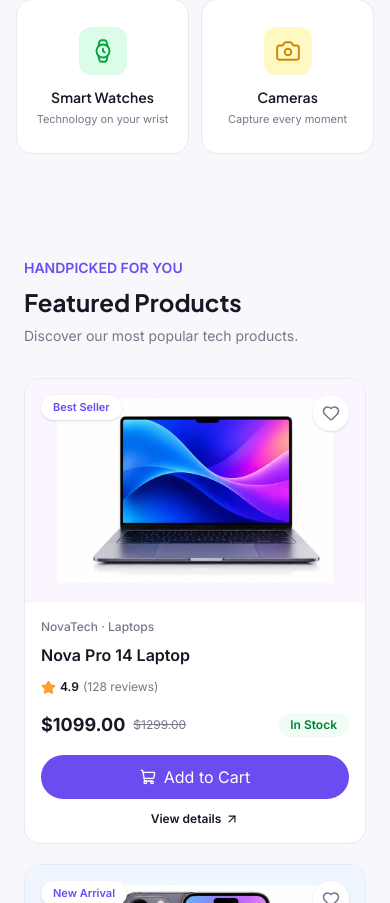
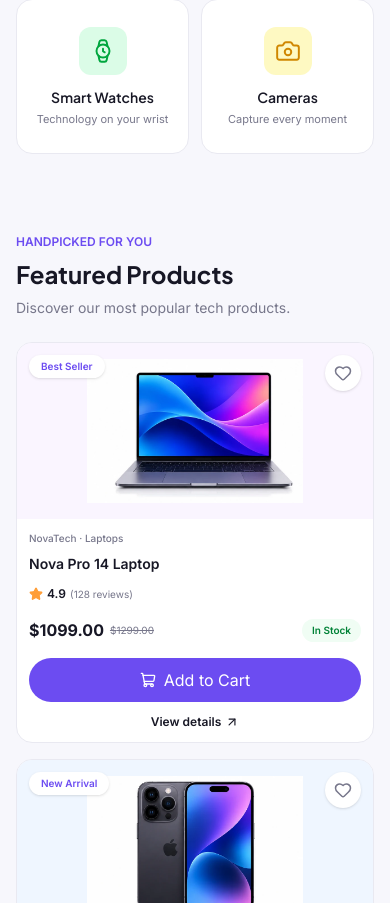
Before and after one commit to aminekhalfaoui343/nexacart, a Next.js app: page / in a window 390 px wide. Shown: the part 1461-2364 px from the top of the page. Built offline with nearby package versions, Linux system fonts and the light colour scheme.

Commit message:
feat: improve featured products responsive layout

```diff
--- a/src/components/home/FeaturedProducts.tsx
+++ b/src/components/home/FeaturedProducts.tsx
@@ -6,11 +6,11 @@ import ProductCard from "@/components/ui/ProductCard";
 
 export default function FeaturedProducts() {
   return (
-    <section className="mx-auto w-full max-w-[1440px] px-6 py-16">
+    <section className="mx-auto w-full max-w-[1440px] px-4 py-10 sm:px-6 sm:py-16">
       {/* Section Header */}
-      <div className="mb-8 flex items-end justify-between">
-        <div>
-          <p className="mb-2 text-sm font-semibold text-[#6C4CF1]">
+      <div className="mb-6 flex items-end justify-between gap-4 sm:mb-8">
+        <div className="min-w-0">
+          <p className="mb-2 text-xs font-semibold text-[#6C4CF1] sm:text-sm">
             HANDPICKED FOR YOU
           </p>
 
@@ -25,7 +25,7 @@ export default function FeaturedProducts() {
 
         <Link
           href="/shop"
-          className="hidden items-center gap-2 text-sm font-semibold text-[#6C4CF1] transition-colors hover:text-[#5739DC] sm:flex"
+          className="hidden shrink-0 items-center gap-2 text-sm font-semibold text-[#6C4CF1] transition-colors hover:text-[#5739DC] sm:flex"
         >
           View All
           <ArrowRight size={17} />
@@ -33,7 +33,7 @@ export default function FeaturedProducts() {
       </div>
 
       {/* Products Grid */}
-      <div className="grid grid-cols-1 gap-5 sm:grid-cols-2 lg:grid-cols-4">
+      <div className="grid grid-cols-1 gap-4 min-[480px]:grid-cols-2 sm:gap-5 lg:grid-cols-4">
         {products.map((product) => (
           <ProductCard key={product.id} product={product} />
         ))}
@@ -43,7 +43,7 @@ export default function FeaturedProducts() {
       <div className="mt-6 flex justify-center sm:hidden">
         <Link
           href="/shop"
-          className="flex items-center gap-2 text-sm font-semibold text-[#6C4CF1]"
+          className="flex items-center gap-2 text-sm font-semibold text-[#6C4CF1] transition-colors hover:text-[#5739DC]"
         >
           View All Products
           <ArrowRight size={17} />
--- a/src/components/ui/ProductCard.tsx
+++ b/src/components/ui/ProductCard.tsx
@@ -1,4 +1,3 @@
-
 "use client";
 
 import Image from "next/image";
@@ -18,23 +17,26 @@ export default function ProductCard({
   layout = "grid",
 }: ProductCardProps) {
   const { addToCart, toggleWishlist, isWishlisted } = useCart();
+
   const isList = layout === "list";
   const wishlisted = isWishlisted(product.id);
 
   return (
     <article
-      className={`group overflow-hidden rounded-2xl border border-[#E9E9F1] bg-white transition-all duration-300 hover:-translate-y-1 hover:shadow-xl ${
-        isList ? "flex flex-col sm:flex-row" : "block"
+      className={`group flex min-w-0 overflow-hidden rounded-2xl border border-[#E9E9F1] bg-white transition-all duration-300 hover:-translate-y-1 hover:shadow-xl ${
+        isList ? "flex-col sm:flex-row" : "flex-col"
       }`}
     >
-      {/* Product image */}
+      {/* Product Image */}
       <div
-        className={`relative overflow-hidden ${product.imageColor} ${
-          isList ? "h-56 sm:h-auto sm:w-56 sm:shrink-0" : "h-56"
+        className={`relative shrink-0 overflow-hidden ${product.imageColor} ${
+          isList
+            ? "h-48 sm:h-auto sm:w-56"
+            : "h-44 sm:h-52 lg:h-48 xl:h-56"
         }`}
       >
         {product.badge && (
-          <span className="absolute left-4 top-4 z-10 rounded-full bg-white px-3 py-1 text-[11px] font-semibold text-[#6C4CF1] shadow-sm">
+          <span className="absolute left-3 top-3 z-10 rounded-full bg-white px-3 py-1 text-[10px] font-semibold text-[#6C4CF1] shadow-sm sm:left-4 sm:top-4 sm:text-[11px]">
             {product.badge}
           </span>
         )}
@@ -46,7 +48,7 @@ export default function ProductCard({
           }
           aria-pressed={wishlisted}
           onClick={() => toggleWishlist(product)}
-          className="absolute right-4 top-4 z-10 flex h-9 w-9 items-center justify-center rounded-full bg-white text-[#77778B] shadow-sm transition-colors hover:text-[#F04D9A]"
+          className="absolute right-3 top-3 z-20 flex h-9 w-9 items-center justify-center rounded-full bg-white text-[#77778B] shadow-sm transition-colors hover:text-[#F04D9A] sm:right-4 sm:top-4"
         >
           <Heart
             size={18}
@@ -67,51 +69,55 @@ export default function ProductCard({
             sizes={
               isList
                 ? "(max-width: 640px) 100vw, 224px"
-                : "(max-width: 640px) 100vw, (max-width: 1024px) 50vw, 33vw"
+                : "(max-width: 479px) 100vw, (max-width: 1023px) 50vw, 25vw"
             }
-            className="object-contain p-5 transition-transform duration-300 group-hover:scale-110"
+            className="object-contain p-4 transition-transform duration-300 group-hover:scale-110 sm:p-5"
           />
         </Link>
       </div>
 
-      {/* Product information */}
-      <div className="flex flex-1 flex-col p-4">
-        <p className="text-xs font-medium text-[#77778B]">
+      {/* Product Information */}
+      <div className="flex min-w-0 flex-1 flex-col p-3 sm:p-4">
+        <p className="text-[10px] font-medium text-[#77778B] sm:text-xs">
           {product.brand} · {product.category}
         </p>
 
         <Link
           href={`/product/${product.id}`}
-          className="mt-2 font-semibold text-[#171725] transition-colors hover:text-[#6C4CF1]"
+          className="mt-2 break-words text-sm font-semibold text-[#171725] transition-colors hover:text-[#6C4CF1] sm:text-base"
         >
           {product.name}
         </Link>
 
-        <div className="mt-3 flex items-center gap-1">
-          <Star size={15} fill="#FF9D36" className="text-[#FF9D36]" />
+        {/* Rating */}
+        <div className="mt-3 flex flex-wrap items-center gap-1">
+          <Star size={14} fill="#FF9D36" className="shrink-0 text-[#FF9D36]" />
+
           <span className="text-xs font-semibold text-[#171725]">
             {product.rating}
           </span>
-          <span className="text-xs text-[#77778B]">
+
+          <span className="text-[10px] text-[#77778B] sm:text-xs">
             ({product.reviews} reviews)
           </span>
         </div>
 
-        <div className="mt-auto flex flex-wrap items-center justify-between gap-3 pt-4">
-          <div className="flex items-center gap-2">
-            <span className="text-lg font-bold text-[#171725]">
+        {/* Price and Stock */}
+        <div className="mt-auto flex flex-wrap items-center justify-between gap-2 pt-4">
+          <div className="flex flex-wrap items-center gap-1.5">
+            <span className="text-base font-bold text-[#171725] sm:text-lg">
               ${product.price.toFixed(2)}
             </span>
 
             {product.originalPrice && (
-              <span className="text-xs text-[#77778B] line-through">
+              <span className="text-[10px] text-[#77778B] line-through sm:text-xs">
                 ${product.originalPrice.toFixed(2)}
               </span>
             )}
           </div>
 
           <span
-            className={`rounded-full px-3 py-1 text-xs font-semibold ${
+            className={`rounded-full px-2.5 py-1 text-[10px] font-semibold sm:text-xs ${
               product.inStock
                 ? "bg-green-50 text-green-700"
                 : "bg-red-50 text-red-600"
@@ -121,21 +127,24 @@ export default function ProductCard({
           </span>
         </div>
 
+        {/* Add to Cart */}
         <button
           type="button"
           disabled={!product.inStock}
           onClick={() => addToCart(product)}
-          className="mt-4 flex w-full items-center justify-center gap-2 rounded-full bg-[#6C4CF1] px-4 py-2.5 text-sm font-semibold text-white transition-colors hover:bg-[#5739DC] disabled:cursor-not-allowed disabled:bg-gray-300"
+          className="mt-4 flex min-h-10 w-full items-center justify-center gap-2 rounded-full bg-[#6C4CF1] px-3 py-2.5 text-xs font-semibold text-white transition-colors hover:bg-[#5739DC] disabled:cursor-not-allowed disabled:bg-gray-300 sm:text-sm"
         >
           <ShoppingCart size={16} />
           {product.inStock ? "Add to Cart" : "Out of Stock"}
         </button>
 
+        {/* View Details */}
         <Link
           href={`/product/${product.id}`}
           className="mt-3 flex items-center justify-center gap-1 text-xs font-semibold text-[#77778B] transition-colors hover:text-[#6C4CF1]"
         >
-          View details <ArrowUpRight size={14} />
+          View details
+          <ArrowUpRight size={14} />
         </Link>
       </div>
     </article>
```
